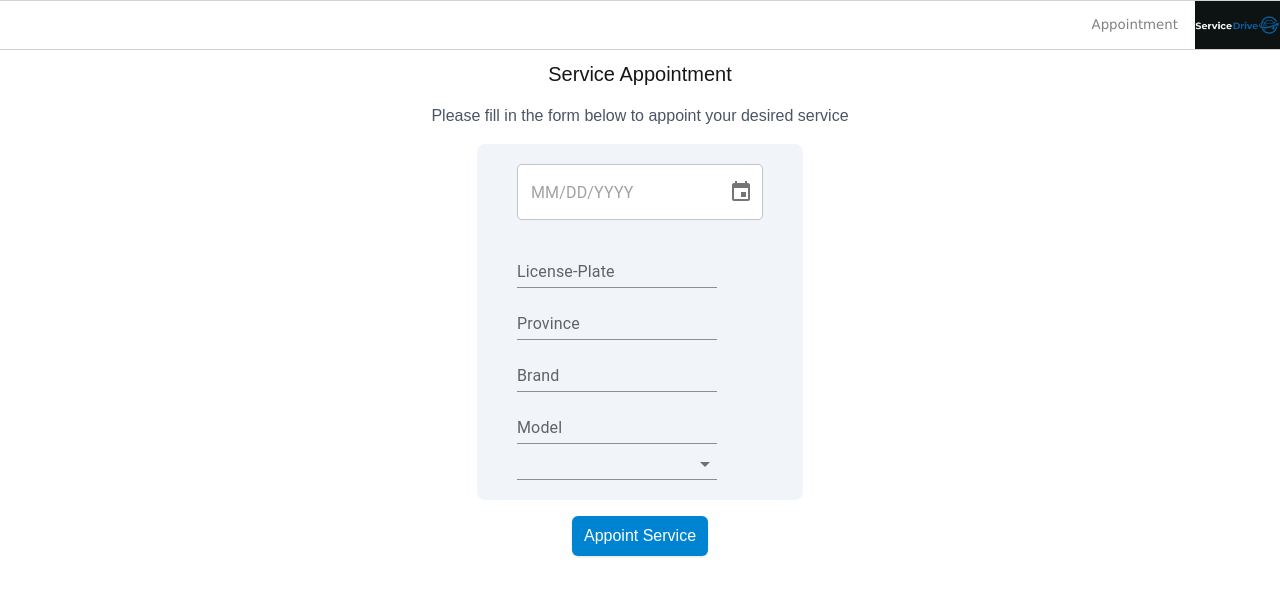
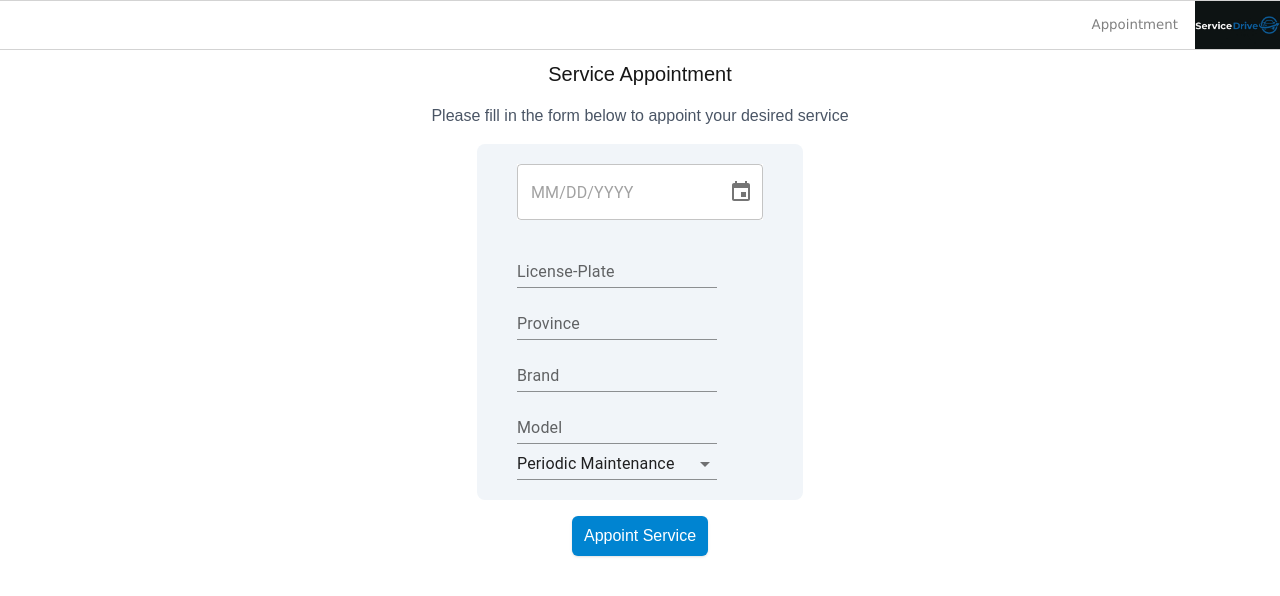
Before and after one commit to Serfloodious/servicedrive-frontend, a Next.js app: page /appointment in a window 1280 px wide. Shown: the top 596 px of the page. Built offline with nearby package versions, Linux system fonts and the light colour scheme.

Commit message:
Enhance DateReserve component with state management for date and service selection

```diff
--- a/src/components/DateReserve.tsx
+++ b/src/components/DateReserve.tsx
@@ -5,20 +5,30 @@ import { LocalizationProvider } from "@mui/x-date-pickers/LocalizationProvider"
 import { AdapterDayjs } from "@mui/x-date-pickers/AdapterDayjs"
 import { TextField } from "@mui/material"
 import { Select, MenuItem } from "@mui/material"
+import { useState } from "react"
+import { Dayjs } from "dayjs"
 
 export default function DateReserve() {
+
+    const [reserveDate, setReserveDate] = useState<Dayjs | null>(null);
+    const [service, setService] = useState("PeriodicMaintenance");
+
     return (
         <div className="bg-slate-100 rounded-lg gap-x-5 gap-y-5
          w-fit px-10 py-5 flex flex-col justify-center"
         >
             <LocalizationProvider dateAdapter={AdapterDayjs}>
-                <DatePicker className="bg-white"/>
+                <DatePicker className="bg-white"
+                 value={reserveDate} onChange={(value) => setReserveDate(value)}
+                />
             </LocalizationProvider>
             <TextField variant="standard" name="License-Plate" id="License-Plate" label="License-Plate" className="h-[2em] w-[200px]"/>
             <TextField variant="standard" name="Province" id="Province" label="Province" className="h-[2em] w-[200px]"/>
             <TextField variant="standard" name="Brand" id="Brand" label="Brand" className="h-[2em] w-[200px]"/>
             <TextField variant="standard" name="Model" id="Model" label="Model" className="h-[2em] w-[200px]"/>
-            <Select variant="standard" name="service" id="service" className="h-[2em] w-[200px]">
+            <Select variant="standard" name="service" id="service" value={service}
+             onChange={(e) => setService(e.target.value)} className="h-[2em] w-[200px]"
+            >
                 <MenuItem value="PeriodicMaintenance">Periodic Maintenance</MenuItem>
                 <MenuItem value="BatteryElectrical">Battery & Electrical System Check</MenuItem>
                 <MenuItem value="BrakeSuspension">Brake & Suspension Service</MenuItem>
```
